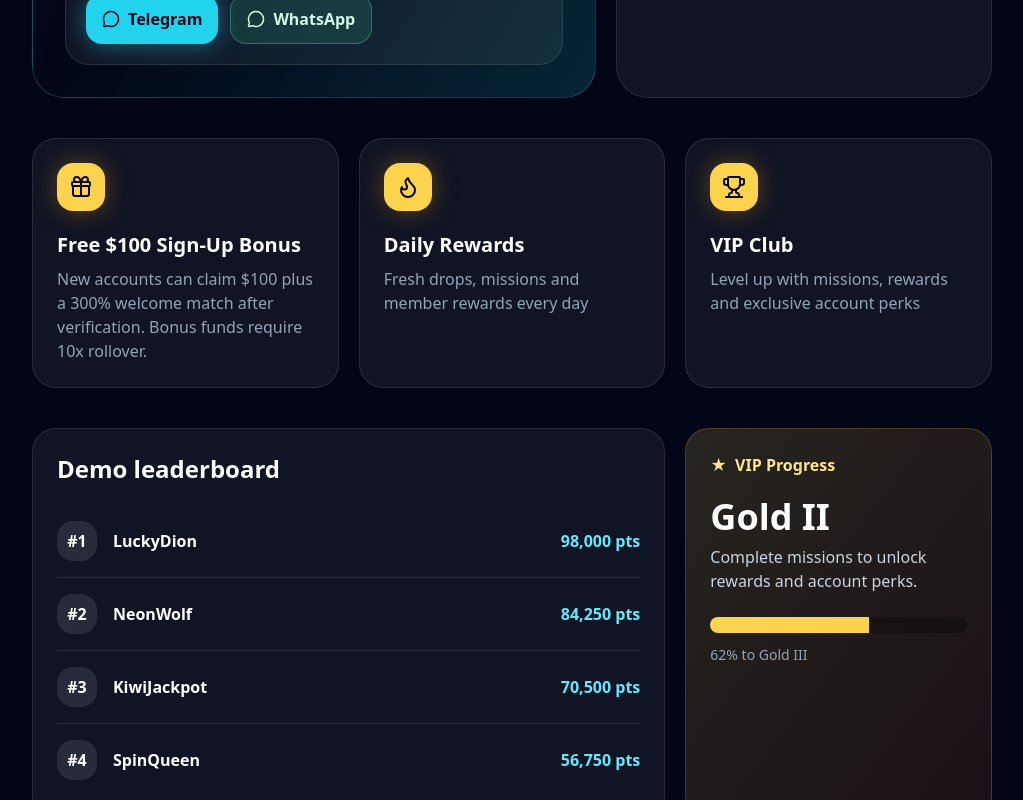
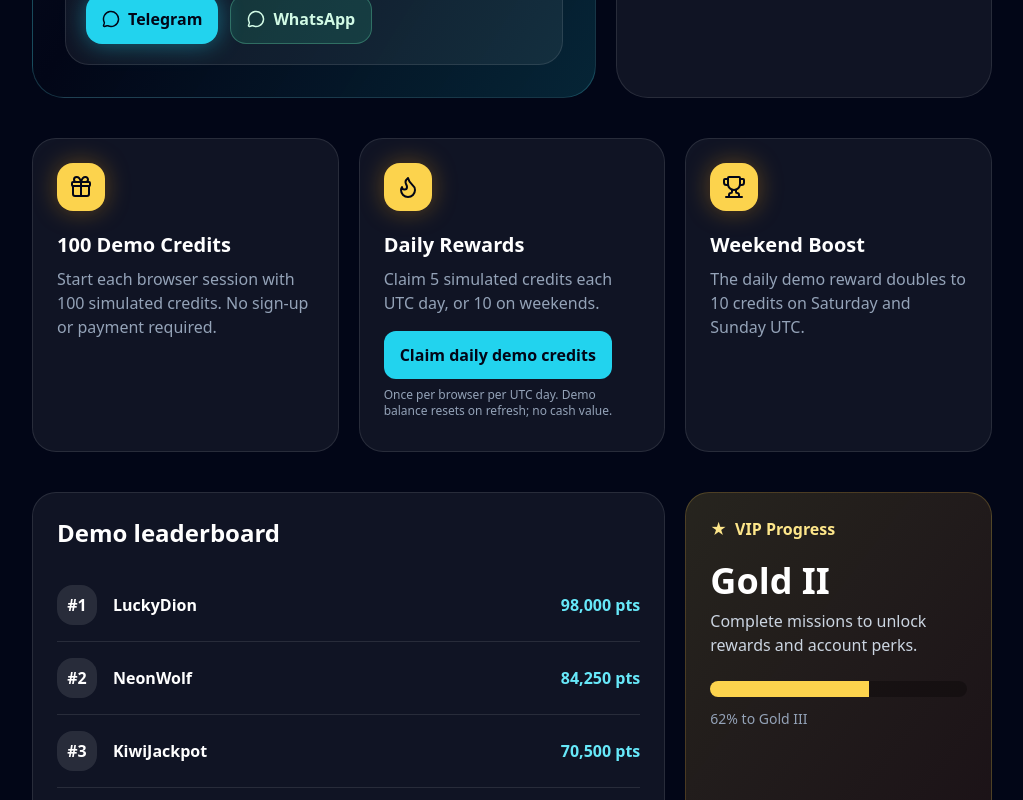
Before and after one commit to yabigdd-9/Neonbet-Casino, a React (Vite) app: page / in a window 1280 px wide. Shown: the part 4480-5280 px from the top of the page, without its empty margins (256-1279 px from the left). Built offline with nearby package versions, Linux system fonts and the light colour scheme; no server answers.

Commit message:
feat: add daily simulated credit rewards

```diff
--- a/src/app/App.jsx
+++ b/src/app/App.jsx
@@ -393,7 +393,7 @@ function AppContent() {
           />
         )}
 
-        {features.promotions && <PromotionsSection />}
+        {features.promotions && <PromotionsSection onClaimDaily={wallet.claimDaily} />}
 
         <VIPSection />
 
--- a/src/data/promotions.js
+++ b/src/data/promotions.js
@@ -1,15 +1,18 @@
 // Promotion content (configurable, not embedded in component logic).
 export const promos = [
   {
-    title: "Free $100 Sign-Up Bonus",
-    detail:
-      "New accounts can claim $100 plus a 300% welcome match after verification. Bonus funds require 10x rollover.",
+    title: "100 Demo Credits",
+    detail: "Start each browser session with 100 simulated credits. No sign-up or payment required.",
     icon: "Gift",
   },
-  { title: "Daily Rewards", detail: "Fresh drops, missions and member rewards every day", icon: "Flame" },
   {
-    title: "VIP Club",
-    detail: "Level up with missions, rewards and exclusive account perks",
+    title: "Daily Rewards",
+    detail: "Claim 5 simulated credits each UTC day, or 10 on weekends.",
+    icon: "Flame",
+  },
+  {
+    title: "Weekend Boost",
+    detail: "The daily demo reward doubles to 10 credits on Saturday and Sunday UTC.",
     icon: "Trophy",
   },
 ];
--- a/src/features/promotions/index.jsx
+++ b/src/features/promotions/index.jsx
@@ -1,12 +1,25 @@
 // Promotions + terms/policy sections.
-import React from "react";
+import React, { useState } from "react";
 import { Gift, Flame, Trophy, MessageCircle } from "lucide-react";
 import { promos, terms, policyPages } from "../../data/promotions";
 import { contact } from "../../config/contact";
 
 const ICONS = { Gift, Flame, Trophy };
 
-export function PromotionsSection() {
+export function PromotionsSection({ onClaimDaily }) {
+  const [claimMessage, setClaimMessage] = useState("");
+  function claim() {
+    const result = onClaimDaily();
+    setClaimMessage(
+      result === "claimed"
+        ? "5 demo credits added for this session."
+        : result === "claimed-weekend"
+          ? "10 weekend demo credits added for this session."
+          : result === "already-claimed"
+            ? "Already claimed today. Try again after 00:00 UTC."
+            : "Could not save your claim. Enable browser storage and try again.",
+    );
+  }
   return (
     <section id="promotions" className="grid scroll-mt-24 gap-5 lg:grid-cols-3">
       {promos.map(({ title, detail, icon }) => {
@@ -18,6 +31,23 @@ export function PromotionsSection() {
             </div>
             <h3 className="text-xl font-semibold">{title}</h3>
             <p className="mt-2 text-slate-400">{detail}</p>
+            {title === "Daily Rewards" && (
+              <>
+                <button
+                  type="button"
+                  onClick={claim}
+                  className="mt-4 rounded-xl bg-cyan-400 px-4 py-3 font-semibold text-slate-950"
+                >
+                  Claim daily demo credits
+                </button>
+                <p className="mt-2 text-xs text-slate-400">
+                  Once per browser per UTC day. Demo balance resets on refresh; no cash value.
+                </p>
+                <p role="status" className="mt-2 text-sm text-cyan-200">
+                  {claimMessage}
+                </p>
+              </>
+            )}
           </div>
         );
       })}
--- a/src/hooks/useDemoWallet.js
+++ b/src/hooks/useDemoWallet.js
@@ -3,5 +3,10 @@ import { RoundController } from "../lib/roundController";
 export function useDemoWallet() {
   const [controller] = useState(() => new RoundController());
   const snapshot = useSyncExternalStore(controller.subscribe, controller.getSnapshot);
-  return { ...snapshot, balance: snapshot.cents / 100, start: controller.start };
+  return {
+    ...snapshot,
+    balance: snapshot.cents / 100,
+    start: controller.start,
+    claimDaily: controller.claimDaily,
+  };
 }
--- a/src/lib/roundController.js
+++ b/src/lib/roundController.js
@@ -14,6 +14,20 @@ export class RoundController {
     this.snapshot = { ...this.snapshot, ...next };
     this.listeners.forEach((listener) => listener());
   }
+  claimDaily = () => {
+    const now = new Date();
+    const day = now.toISOString().slice(0, 10);
+    const weekend = now.getUTCDay() === 0 || now.getUTCDay() === 6;
+    try {
+      const previous = window.localStorage.getItem("neonbet:daily-demo-reward");
+      if (previous && previous >= day) return "already-claimed";
+      window.localStorage.setItem("neonbet:daily-demo-reward", day);
+    } catch {
+      return "storage-error";
+    }
+    this.publish({ cents: this.snapshot.cents + (weekend ? 1000 : 500) });
+    return weekend ? "claimed-weekend" : "claimed";
+  };
   start = (game, stake, target = 2) => {
     const cents = Math.round(stake * 100);
     if (
```
Also changed, not shown: 2 other files (tests, documents, lock files or other folders).
